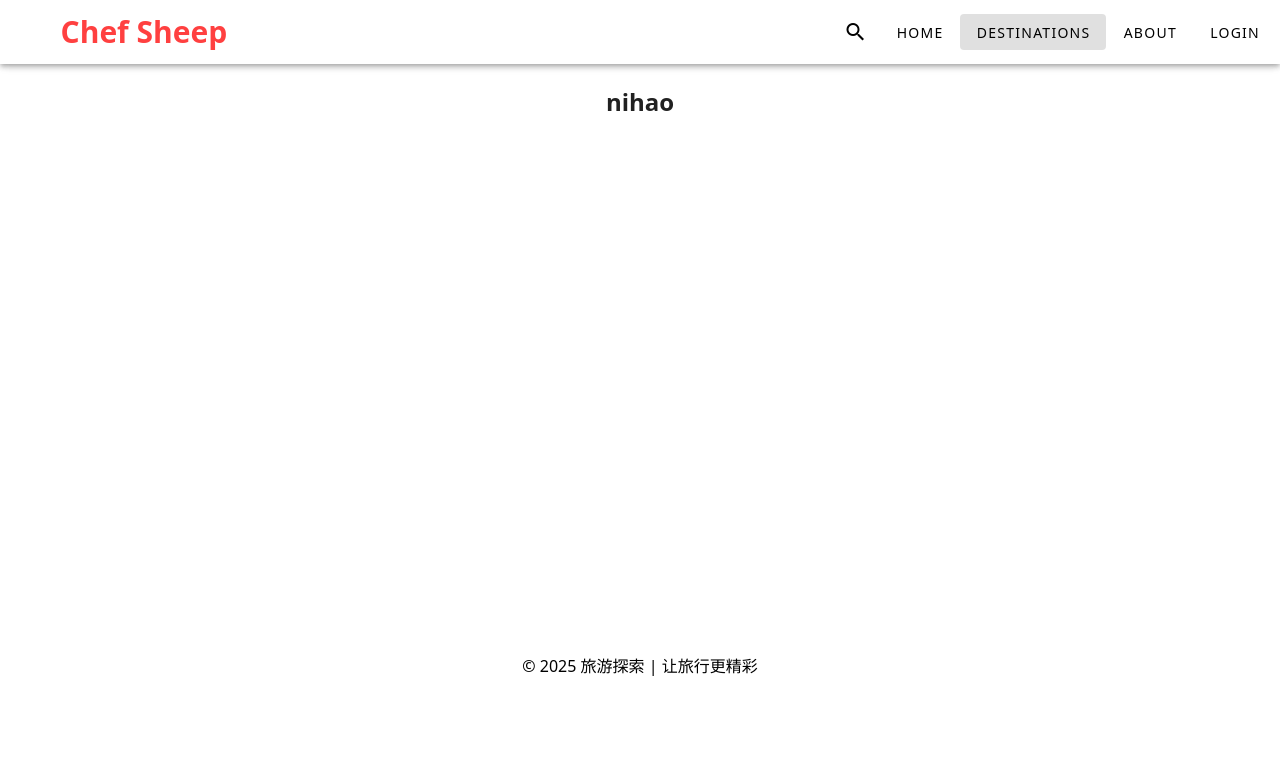
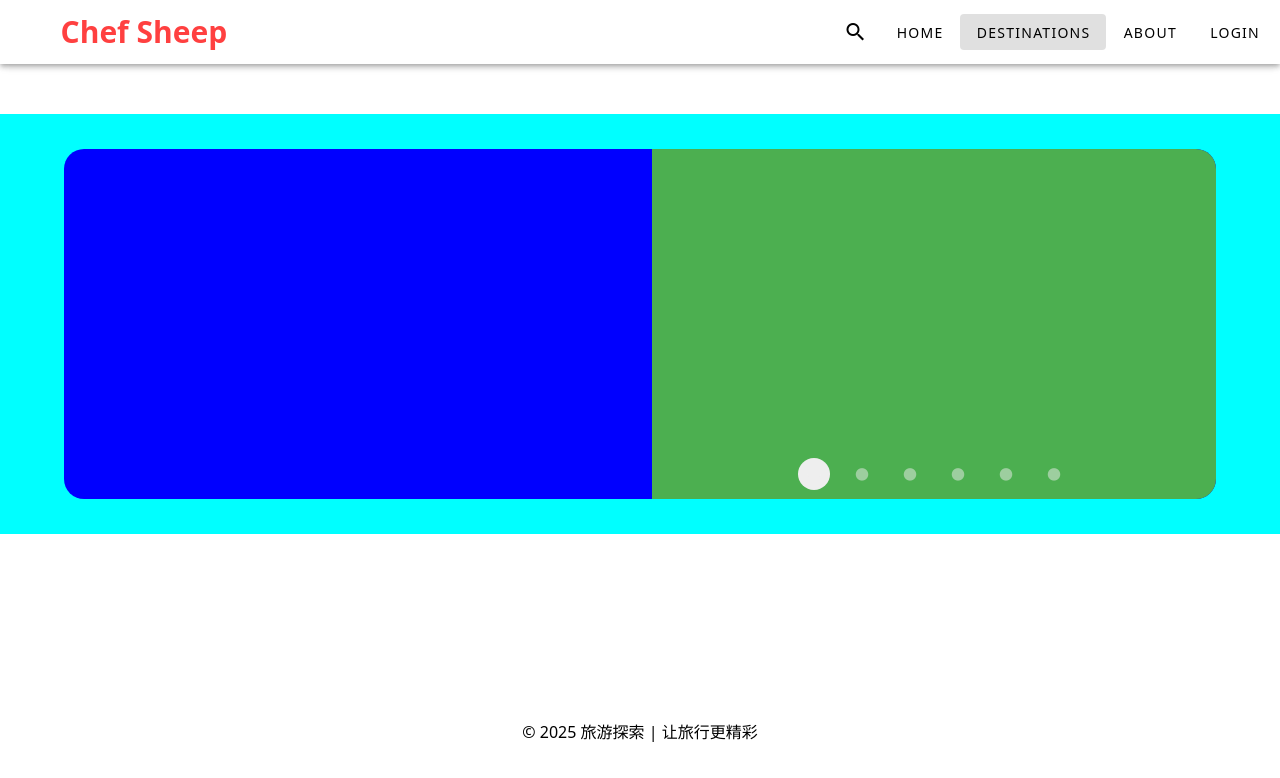
Before and after one commit to Qianyiihuu/Travel, a Vue app: page /destinaitons in a window 1280 px wide. Shown: the top 778 px of the page. Built offline with nearby package versions, Linux system fonts and the light colour scheme.

Commit message:
登录弹窗

```diff
--- a/src/components/standard.vue
+++ b/src/components/standard.vue
@@ -1,7 +1,6 @@
 <template>
   <v-app>
     <v-app-bar color="background" :elevation="2">
-
       <v-app-bar-title><h2 class="logo">Chef Sheep</h2></v-app-bar-title>
 
       <!-- 以下从最后开始排 -->
@@ -13,7 +12,8 @@
       <v-btn text to="/home">Home</v-btn>
       <v-btn text to="/destinaitons">Destinations</v-btn>
       <v-btn text to="/about">About</v-btn>
-        <v-btn text to="/login">Login</v-btn>
+      <v-btn v-if="userStore.username">{{ userStore.username }}</v-btn>
+      <v-btn v-else text @click="dialog = true">Login</v-btn>
       <!-- <v-btn text to="/Home">Login</v-appbtn text :to="/Home" -->
     </v-app-bar>
 
@@ -29,19 +29,25 @@
       </v-container>
     </v-footer>
 
+    <v-dialog v-model="dialog" width="500">
+      <Login @close="dialog = false"></Login>
+    </v-dialog>
   </v-app>
 </template>
 
 <script setup lang="ts">
+import { ref } from "vue";
+import Login from "../views/Login.vue";
+import { useUserStore } from "../store/userStore";
 
-
+const userStore = useUserStore();
+const dialog = ref(false);
 </script>
 
 <style>
-  .logo{
+.logo {
   color: #ff4040;
   text-align: left;
   margin-left: 10%;
 }
-
 </style>
--- a/src/router/index.ts
+++ b/src/router/index.ts
@@ -1,34 +1,28 @@
-import {createRouter,createWebHistory} from 'vue-router';
-import Home from '../views/Home.vue'
-import Destination from '../views/Destination.vue'
-import About from '../views/About.vue'
-import Login from '../views/Login.vue'
+import { createRouter, createWebHistory } from "vue-router";
+import Home from "../views/Home.vue";
+import Destination from "../views/Destination.vue";
+import About from "../views/About.vue";
 
-const routes=[
+const routes = [
   {
-        path:'/',
-        redirect:'/home'
+    path: "/",
+    redirect: "/home",
   },
   {
-        path:'/login',
-        name:'login',
-        component:Login,
+    path: "/home",
+    name: "Home",
+    component: Home,
   },
   {
-        path:'/home',
-        name:'Home',
-        component:Home,
+    path: "/destinaitons",
+    name: "destination",
+    component: Destination,
   },
   {
-        path:'/destinaitons',
-        name:'destination',
-        component:Destination,
+    path: "/about",
+    name: "about",
+    component: About,
   },
-    {
-        path:'/about',
-        name:'about',
-        component:About,
-    }
 ];
 
 const router = createRouter({
--- a/src/views/Destination.vue
+++ b/src/views/Destination.vue
@@ -1,3 +1,68 @@
 <template>
-    <h2>nihao</h2>
+  <div class="type"></div>
+  <div class="intro">
+    <div class="pattern">
+      <v-row>
+        <v-col cols="6"> </v-col>
+        <v-col cols="6" class="cityImg">
+          <v-carousel
+            height="350px"
+            show-arrows="hover"
+            cycle
+            hide-delimiter-background
+          >
+            <v-carousel-item v-for="color in colors">
+              <v-sheet :color="color" class="color-content"> </v-sheet>
+              <!-- <div class="d-flex fill-height justify-center align-center"></div> -->
+            </v-carousel-item>
+          </v-carousel>
+        </v-col>
+      </v-row>
+    </div>
+  </div>
 </template>
+
+<script setup lang="ts">
+const colors = [
+  "success",
+  "warning",
+  "success",
+  "warning",
+  "success",
+  "warning",
+];
+</script>
+
+<style>
+.cityImg {
+  height: 100%;
+}
+.color-content {
+  display: flex;
+  height: 100%;
+  justify-content: center;
+  align-content: center;
+  z-index: 2;
+}
+.type {
+  height: 50px;
+}
+.intro {
+  position: relative;
+  height: 420px;
+  background-color: aqua;
+  width: auto;
+}
+.pattern {
+  position: absolute;
+  width: 90%;
+  height: 350px;
+  background-color: blue !important;
+  top: 50%;
+  left: 50%;
+  transform: translate(-50%, -50%);
+  border-radius: 20px !important;
+  z-index: 1;
+  overflow: hidden;
+}
+</style>
--- a/src/views/Home.vue
+++ b/src/views/Home.vue
@@ -16,7 +16,7 @@
     </div>
     <!-- banner -->
     <v-carousel
-      height="450"
+      height="550"
       show-arrows="hover"
       cycle
       hide-delimiter-background
@@ -70,7 +70,7 @@
               </v-col>
               <v-col cols="8" class="eventContent">
                 <v-card-title class="eventName">{{ event.name }}</v-card-title>
-                <v-card-subtitle class="eventName">{{
+                <v-card-subtitle class="eventDes">{{
                   event.desc
                 }}</v-card-subtitle>
               </v-col>
@@ -79,7 +79,21 @@
           </v-card>
         </v-col>
       </v-row>
-      <v-btn class="dest-btn">See More</v-btn>
+    </div>
+
+    <div class="next-section">
+      <h2 class="text-center">Where to next?</h2>
+      <v-row>
+        <v-col
+          v-for="(destination, index) in destinations.slice(0, 6)"
+          :key="index"
+          cols="12"
+          sm="2"
+        >
+          <v-card class="next-card">{{ destination.name }}</v-card>
+        </v-col>
+      </v-row>
+      <v-btn class="dest-btn">See All</v-btn>
     </div>
   </v-container>
 </template>
@@ -148,6 +162,14 @@ onMounted(fetchDestinations);
 .eventName {
   height: auto;
   padding-left: 0 !important;
+  font-weight: 400;
+  font-size: 18px;
+}
+.eventDes {
+  height: auto;
+  padding-left: 0 !important;
+  font-weight: 300;
+  font-size: 15px;
 }
 .picture {
   height: 75px;
@@ -188,7 +210,7 @@ onMounted(fetchDestinations);
 
 .title-content {
   position: absolute;
-  top: 80px;
+  top: 140px;
   z-index: 2;
   text-align: left;
   left: 8%;
@@ -196,7 +218,7 @@ onMounted(fetchDestinations);
 
 .search-box {
   position: absolute;
-  top: 210px;
+  top: 270px;
   left: 8%;
   width: 60%;
   z-index: 2;
@@ -233,6 +255,8 @@ onMounted(fetchDestinations);
 .text-center {
   text-align: left;
   margin-left: 10px;
+  margin-top: 50px;
+  font-weight: 500;
 }
 
 .destination-section {
@@ -251,4 +275,7 @@ onMounted(fetchDestinations);
   margin-top: 30px;
   width: 400px;
 }
+.next-card {
+  height: 200px;
+}
 </style>
--- a/src/views/Login.vue
+++ b/src/views/Login.vue
@@ -1,31 +1,75 @@
 <template>
-    <v-card class="pa-5">
-      <v-card-title class="text-center">User Login</v-card-title>
+  <v-card class="pa-5 login-card">
+    <v-card-title class="login-text"
+      >Log in or Sign up
+      <v-btn class="cha-btn" icon @click="$emit('close')"
+        ><v-icon>mdi-close</v-icon></v-btn
+      >
+    </v-card-title>
     <v-card-text>
-        <v-text-field v-model="username" label="Username" outlined dense></v-text-field>
-        <v-text-field v-model="password" label="Password" type="password" outlined></v-text-field>
-        <v-btn block color="primary" @click="handleLogin">Login</v-btn>
+      <v-text-field
+        v-model="username"
+        label="Username"
+        outlined
+        dense
+      ></v-text-field>
+      <v-text-field
+        v-model="password"
+        label="Password"
+        type="password"
+        outlined
+      ></v-text-field>
+      <v-btn block color="secondary" @click="handleLogin">Log in</v-btn>
+      <v-btn block color="surface" @click="handleLogin" class="sign-btn"
+        >Sign up</v-btn
+      >
     </v-card-text>
   </v-card>
 </template>
 
 <script setup lang="ts">
-  import { ref ,defineEmits } from "vue";
+import { ref } from "vue";
 import { useUserStore } from "../store/userStore";
 import { useRouter } from "vue-router";
 const username = ref("");
-  const password = ref('');
-  const userStore=useUserStore();
-  const router=useRouter();
-  const emit = defineEmits(['close']) // 定义 `close` 事件
+const password = ref("");
+const userStore = useUserStore();
+const router = useRouter();
+
+const emit = defineEmits(["close"]); // 定义 `close` 事件
 
 const handleLogin = () => {
-    if (username.value&&password.value) {
-      userStore.login(username.value)
-      router.push('/')
-      emit('close')
+  if (username.value && password.value) {
+    userStore.login(username.value);
+    router.push("/");
+    emit("close");
   } else {
     alert("Please enter a username.");
   }
 };
 </script>
+
+<style scoped>
+.login-card {
+  width: 400px;
+  height: 500px; /* 你可以改为 60vh 等响应式单位 */
+}
+
+.login-text {
+  margin: 20px 18px;
+}
+.sign-btn {
+  margin: 10px 0;
+}
+.cha-btn {
+  position: absolute;
+  right: 10px;
+  width: 24px;
+  height: 24px;
+  min-width: 24px; /* 防止 Vuetify 设置的最小宽度覆盖 */
+}
+
+.cha-btn .v-icon {
+  font-size: 24px;
+}
+</style>
```
Lines whose indentation alone changed are shown as unchanged.
